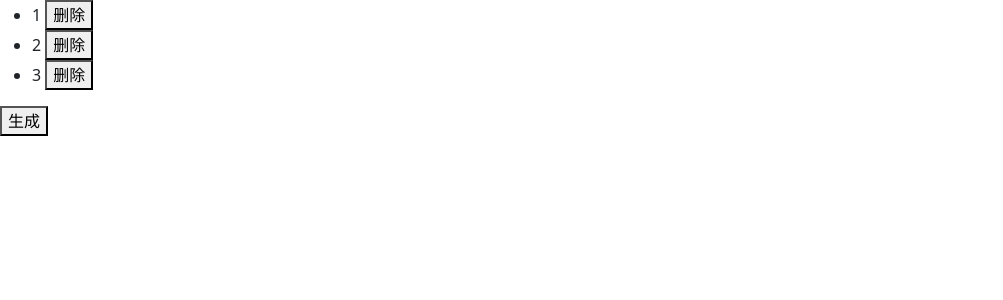
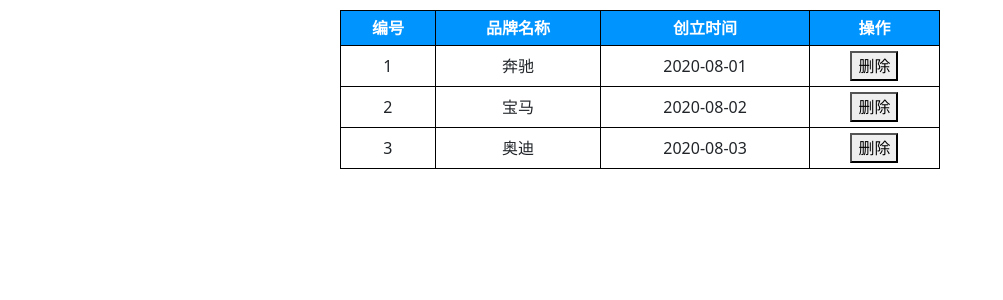
Before and after one commit to Study-assignment/Vue-03, a Vue app: page / in a window 1280 px wide. Shown: the top 300 px of the page, without its empty margins (0-1003 px from the left). Built offline with nearby package versions, Linux system fonts and the light colour scheme; the HTML template or start-up script is replaced by a standard one.

Commit message:
完成了购物车案例

```diff
--- a/src/App.vue
+++ b/src/App.vue
@@ -1,12 +1,25 @@
 <template>
   <div id="app">
-    <ul>
-      <li v-for="(item,index) in arr" :key="index">
-        {{item}}
-        <button @click="remove(index)">删除</button>
-      </li>
-    </ul>
-    <button @click="add">生成</button>
+    <table class="tb">
+      <tr>
+        <th>编号</th>
+        <th>品牌名称</th>
+        <th>创立时间</th>
+        <th>操作</th>
+      </tr>
+      <!-- 循环渲染的元素tr -->
+      <tr v-for="item in list" :key="item.id">
+        <td>{{item.id}}</td>
+        <td>{{item.name}}</td>
+        <td>{{item.time}}</td>
+        <td>
+          <button @click="remove(item.id)">删除</button>
+        </td>
+      </tr>
+      <tr>
+        <td colspan="4" v-if="!list.length">没有数据咯~</td>
+      </tr>
+    </table>
   </div>
 </template>
 
@@ -14,16 +27,48 @@
 export default {
   data() {
     return {
-      arr:[1,2,3]
+      list: [
+        { id: 1, name: "奔驰", time: "2020-08-01" },
+        { id: 2, name: "宝马", time: "2020-08-02" },
+        { id: 3, name: "奥迪", time: "2020-08-03" },
+      ],
     };
   },
-  methods: {
-    add(){
-      this.arr.push(Math.floor(Math.random()*10))
-    },
-    remove(index){
-      this.arr.splice(index,1)
+  methods:{
+    remove(id){
+      const index =   this.list.findIndex(item=>item.id===id)
+      this.list.splice(index,1)
     }
-  },
+  }
 };
 </script>
+
+<style>
+#app {
+  width: 600px;
+  margin: 10px auto;
+}
+
+.tb {
+  border-collapse: collapse;
+  width: 100%;
+}
+
+.tb th {
+  background-color: #0094ff;
+  color: white;
+}
+
+.tb td,
+.tb th {
+  padding: 5px;
+  border: 1px solid black;
+  text-align: center;
+}
+
+.add {
+  padding: 5px;
+  border: 1px solid black;
+  margin-bottom: 10px;
+}
+</style>
```
Also changed, not shown: src/9.加加减减.vue (added, +29 -0 lines).
